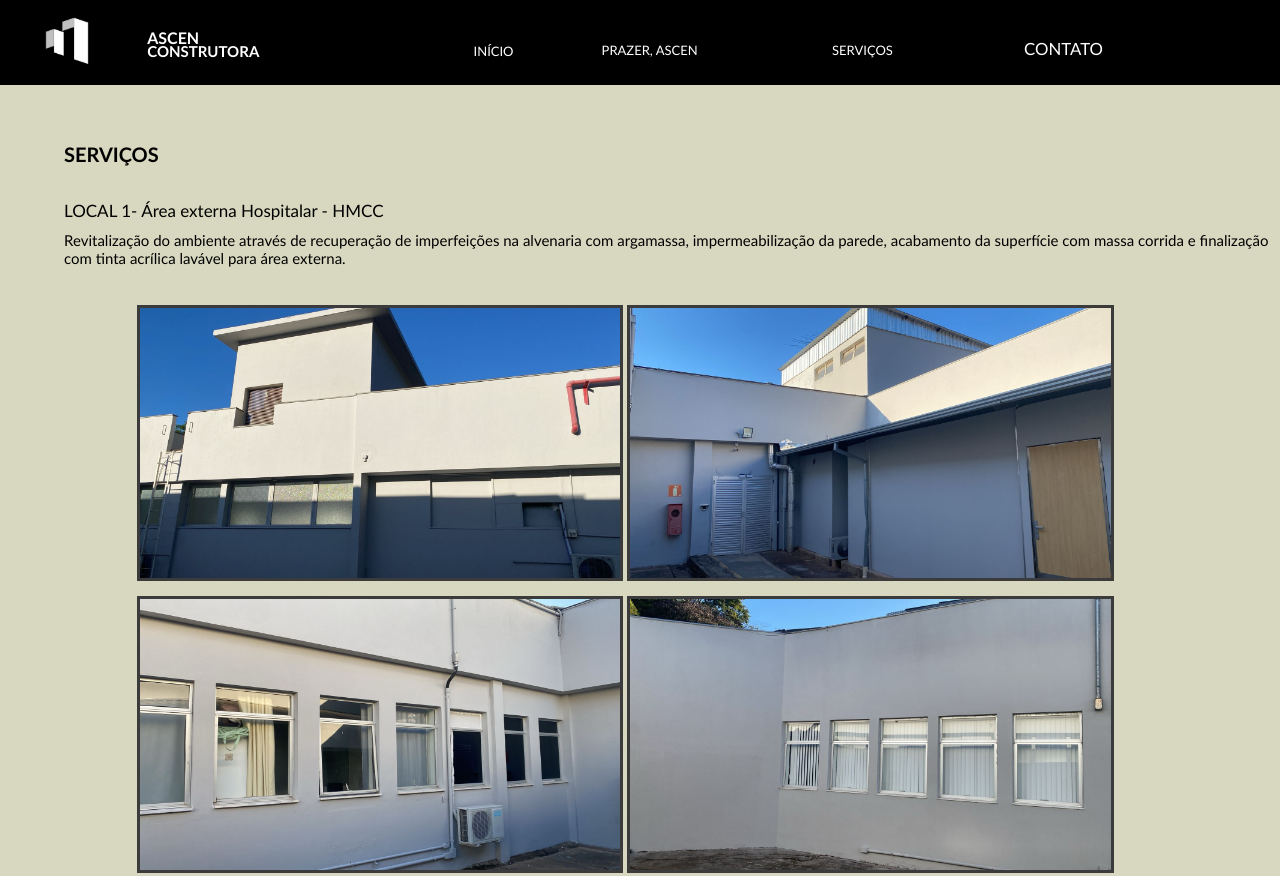
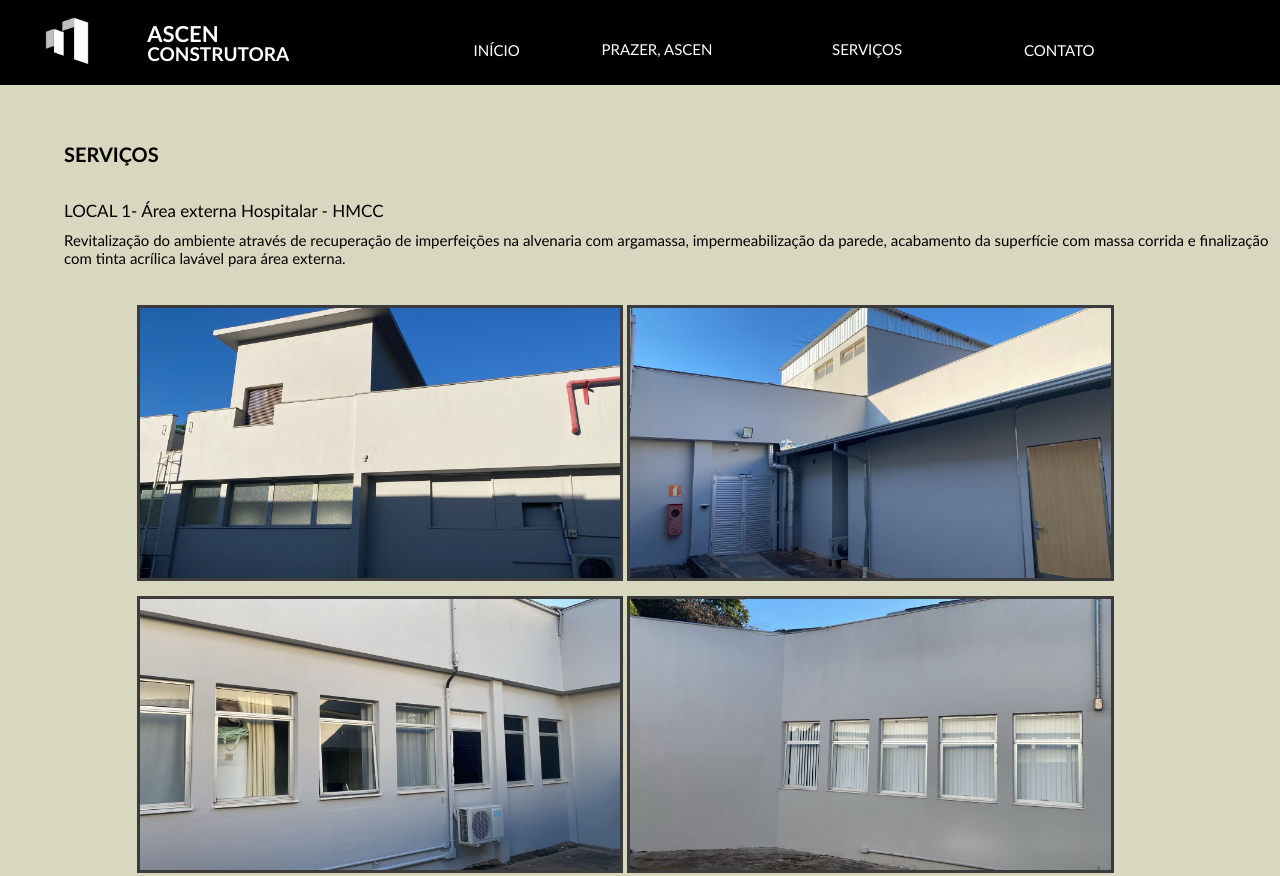
Before and after one commit to henriquewaichert/alopesconstrutora, a plain HTML site: page Ascen Atualizado/servico1.html in a window 1280 px wide. Shown: the top 876 px of the page. Drawn offline with Linux system fonts and the light colour scheme.

Commit message:
Add files via upload

```diff
--- a/Ascen Atualizado/servico1.html
+++ b/Ascen Atualizado/servico1.html
@@ -30,7 +30,7 @@
             <a href="/servicos.html" class="a_servicos">SERVIÇOS</a>
         </div>
         <div class="cabecalho_contato">
-            <a href="/contato.html" class="a_servicos">CONTATO</a>
+            <a href="/contato.html" class="a_contato">CONTATO</a>
         </div>
     </header>
     <main class="main_servico">
--- a/Ascen Atualizado/style.css
+++ b/Ascen Atualizado/style.css
@@ -780,6 +780,9 @@ li {
         height: 35px;
         margin-left: 40%;
         font-size: 70%;
+        background-color: #f8f8ffe3;
+        border-color: gray;
+        color: black;
     }
 
     .container_contato {
@@ -1200,11 +1203,11 @@ li {
     }
 
     .h1_logo {
-        font-size: 16px;
+        font-size: 22px;
     }
 
     .h2_logo {
-        font-size: 15px;
+        font-size: 19px;
     }
 
     .cabecalho_inicio {
@@ -1215,23 +1218,23 @@ li {
     }
 
     .cabecalho_inicio .a_inicio {
-        font-size: 13px;
+        font-size: 15px;
     }
 
     .cabecalho_inicio .a_inicio:hover {
         color: silver;
-        font-size: 14px;
+        font-size: 16px;
     }
 
     .cabecalho_prazer .a_prazer {
         left: 47%;
         bottom: 31.5%;
-        font-size: 13px;
+        font-size: 15px;
     }
 
     .a_prazer:hover {
         color: silver;
-        font-size: 14px;
+        font-size: 16px;
     }
 
     .cabecalho_servicos {
@@ -1241,12 +1244,12 @@ li {
     }
 
     .cabecalho_servicos .a_servicos {
-        font-size: 13px;
+        font-size: 15px;
     }
 
     .a_servicos:hover {
         color: silver;
-        font-size: 14px;
+        font-size: 16px;
     }
 
     .cabecalho_contato {
@@ -1256,12 +1259,12 @@ li {
     }
 
     .cabecalho_contato .a_contato {
-        font-size: 13px;
+        font-size: 15px;
     }
 
     .a_contato:hover {
         color: silver;
-        font-size: 14px;
+        font-size: 16px;
     }
 
     /* INICIO RESPONSIVEL */
```
Also changed, not shown: Ascen Atualizado/index.html (+1 -1 lines), Ascen Atualizado/prazer_ascen.html (+1 -1 lines), Ascen Atualizado/servico2.html (+1 -1 lines), Ascen Atualizado/contato.html (line endings or trailing spaces).
